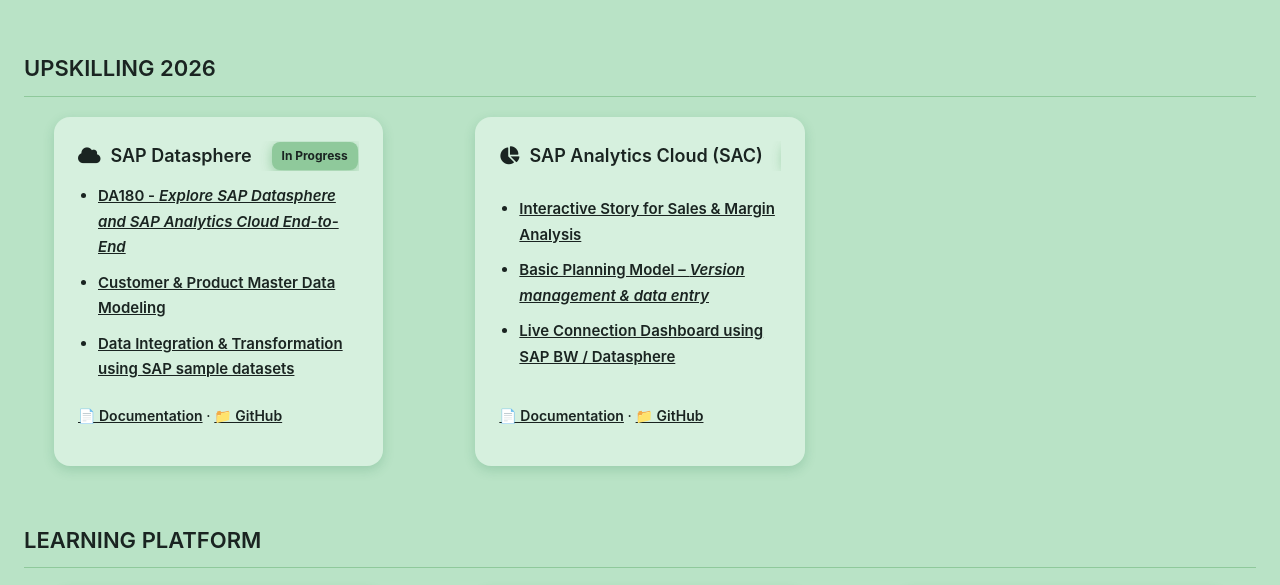
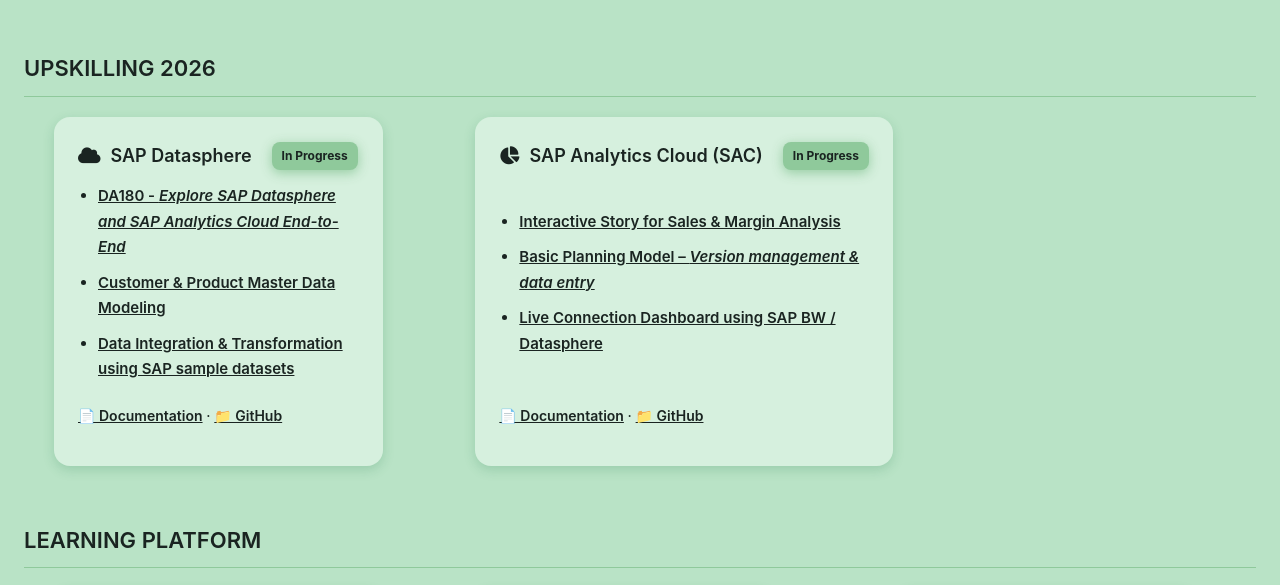
Before and after one commit to narishairah/narishairah.github.io, a plain HTML site: page index.html in a window 1280 px wide. Shown: the part 734-1319 px from the top of the page. Drawn offline with Linux system fonts and the light colour scheme.

Commit message:
Update index.html

```diff
--- a/index.html
+++ b/index.html
@@ -111,19 +111,18 @@
   border-radius: 16px;
   padding: 24px;
   box-shadow: 0 4px 12px rgba(31, 119, 68, 0.2);
-  display: flex;
+  display: inline-flex; /* changed from flex */
   flex-direction: column;
   justify-content: space-between;
   transition: all 0.3s ease;
   color: var(--dark-green);
   box-sizing: border-box;
 
-  width: auto;
-  max-width: calc(100vw - 60px); /* viewport width minus 30px margin each side */
   margin-left: 30px;
   margin-right: 30px;
 
-  overflow-x: auto; /* allow horizontal scroll if content too wide */
+  max-width: 90vw; /* optional: limit max width on very wide screens */
+  width: fit-content; /* shrink-wrap content width */
 }
 
     /* Hover effect in Light Mode */
@@ -142,11 +141,8 @@
   display: flex;
   align-items: center;
   gap: 10px;
-
-  flex-wrap: nowrap;  /* Keep everything in one line */
-  white-space: nowrap; /* Prevent wrapping */
-  overflow-x: auto;   /* Scroll if too wide */
-
+  flex-wrap: nowrap; /* no wrap to keep badge inline */
+  white-space: nowrap; /* no wrap */
   color: var(--dark-green);
   transition: color 0.3s ease;
 }
@@ -255,7 +251,7 @@
   box-shadow: 0 3px 12px rgba(143, 201, 155, 0.6);
   display: inline-block;
   margin-left: 10px; /* add space between title text and badge */
-  flex-shrink: 0; /* prevent badge from shrinking inside flex */
+  flex-shrink: 0; /* prevent badge from shrinking */
   transition: background-color 0.3s ease, color 0.3s ease;
 }
 
```
